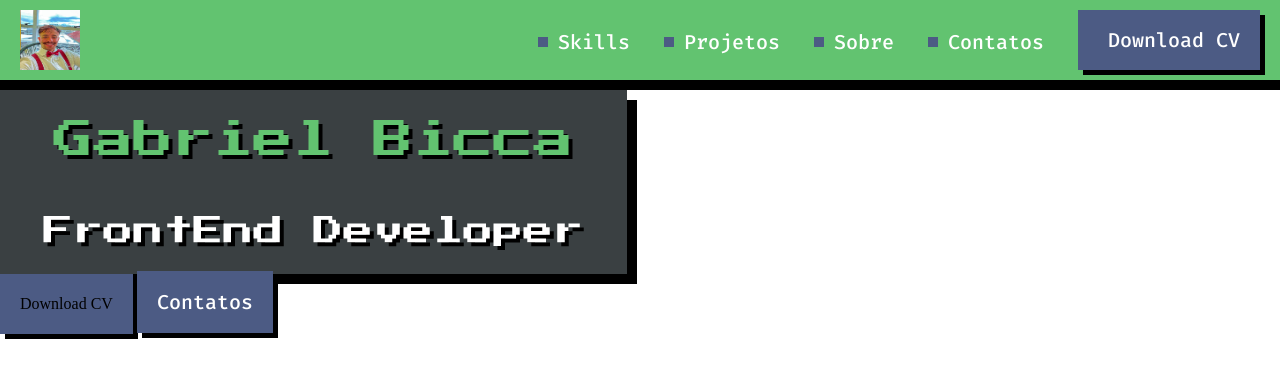
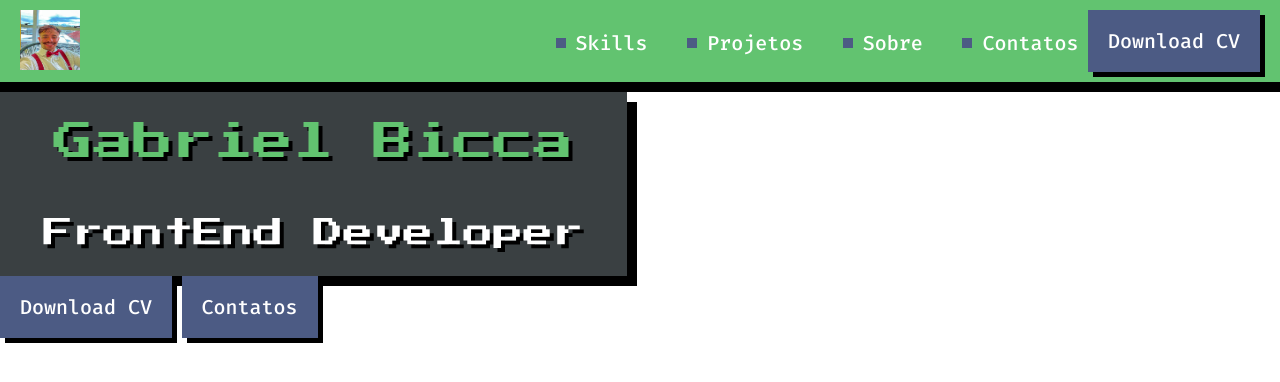
Before and after one commit to gcbicca/html_css_feliz, a plain HTML site: page index.html in a window 1280 px wide. Drawn offline with nearby package versions, Linux system fonts and the light colour scheme.

Commit message:
refactored

```diff
--- /dev/null
+++ b/css/componentes/action.css
@@ -0,0 +1,19 @@
+.action {
+    /*Usando já o display inline-flex, e orietamos os objetos centralizados */
+    display: inline-flex;
+    align-items: center;
+    color: white;
+    font-size: 20px;
+    text-decoration: none;
+    font-weight: 500;
+    line-height: normal;
+    margin-left: 30px;
+}
+.action::before{
+/* pseudo-elemento com os :: */
+content: '';
+background-color: #4C5B84;
+width: 10px;
+height: 10px;
+margin-right: 10px;
+}
--- a/css/componentes/button.css
+++ b/css/componentes/button.css
@@ -2,7 +2,7 @@
     /* No CSS se eu definir a altura e largura, não vai dar pq a tag a é setada inline
     precisa modificar para inline-block o display */
     display: inline-block;
-    padding: 0px 20px 0px 20px;
+    padding: 18px 20px 18px 20px;
     margin-bottom: 10px;
     margin-right: 0;
     /* quando tems uma linha podemos alinhar usando a altura da linha igual da caixa */
@@ -14,6 +14,12 @@
     transition para duas propriedades
     transition: transform 100ms linear, opacity 200ms ease-in-out; */
     transition: transform 100ms linear;
+    font-family: "Fira Code", monospace;
+    color: white;
+    text-decoration: none;
+    font-size: 20px;
+    font-weight: 500;
+    line-height: normal;
 }
 .button:hover {
     background-color: rgb(50, 69, 63);
--- /dev/null
+++ b/css/componentes/header.css
@@ -0,0 +1,9 @@
+.header {
+    display: flex;
+    justify-content: space-between;
+    background-color: #62C370;
+    border-bottom: 10px solid #000;
+    padding-left: 20px;
+    padding-right: 20px;
+    padding-top: 10px;
+}
--- a/css/componentes/subtitle.css
+++ b/css/componentes/subtitle.css
@@ -1,4 +1,4 @@
-h2 {
+.subtile {
     font-family: "Press Start 2P";
     text-shadow: 4px 4px 0px #000;
     color: #fff;
--- a/css/componentes/title.css
+++ b/css/componentes/title.css
@@ -1,4 +1,4 @@
-h1 {
+.title {
     font-family: "Press Start 2P";
     text-shadow: 4px 4px 0px #000;
     color: #62C370;
--- a/css/reset.css
+++ b/css/reset.css
@@ -1,3 +1,3 @@
 body {
-    margin: 0px;
+    font-family: 'Fira Code', monospace;
 }
--- a/css/style.css
+++ b/css/style.css
@@ -1,18 +1,9 @@
-header {
-    display: flex;
-    justify-content: space-between;
-    background-color: #62C370;
-    border-bottom: 10px solid #000;
-    padding-left: 20px;
-    padding-right: 20px;
-    padding-top: 10px;
-}
+
 header>img {
     width: 60px;
     height: 60px;
 }
 
-nav {
     /* Podemos alinhar o conteúdo dessa caixa que são palavras porque estamos usando
     tags a (ancor) utilizando style sheets para o texto exemplo text-align: center;
     E o que define o tamanho da caixa é o conteúdo.*/
@@ -31,48 +22,3 @@ nav {
       - width e height
       - comportamento de palavra
       -  tamanho do conteudo (QUANDO NÃO SELECIONADO O WIDTH E HEIGHT*/
-
-      text-align: right;
-}
-header>nav>a {
-    /*Usando já o display inline-flex, e orietamos os objetos centralizados */
-    display: inline-flex;
-    align-items: center;
-    font-family: "Fira Code", monospace;
-    color: white;
-    text-decoration: none;
-    font-size: 20px;
-    font-weight: 500;
-    line-height: normal;
-    margin-left: 30px;
-}
-
-header>nav>a::before {
-    /* pseudo-elemento com os :: */
-    content: '';
-    background-color: #4C5B84;
-    width: 10px;
-    height: 10px;
-    margin-right: 10px;
-}
-
-.button_banner {
-    padding: 18px 20px 18px 20px;
-    background-color: #4C5B84;
-    box-shadow: 5px 5px 0px 0px #000;
-    font-family: Fira Code;
-    color: #fff;
-    font-size: 20px;
-    font-style: normal;
-    font-weight: 500;
-    line-height: normal;
-    transition: transform 100ms linear
-}
-
-.button_banner:hover {
-    background-color: rgb(50, 69, 63);
-    /* transform é uma animação que faz o elementro crescer
-    Outras propriedades mostradas:
-    opacity: 0.5;*/
-    transform: scale(1.08);
-}
--- a/index.html
+++ b/index.html
@@ -12,32 +12,35 @@
         <link rel="stylesheet" href="css/componentes/title.css">
         <link rel="stylesheet" href="css/componentes/subtitle.css">
         <link rel="stylesheet" href="css/componentes/box.css">
+        <link rel="stylesheet" href="css/componentes/action.css">
+        <link rel="stylesheet" href="css/componentes/header.css">
+        <link rel="stylesheet" href="css/reset.css">
         <link rel="stylesheet" href="css/style.css">
 
     </head>
     <body>
-        <header>
+        <header class="header">
             <img src="assets/imgs/i_prisma.jpg" alt="my image">
 
             <nav> <!-- isso é um comentário, e nav é de navegation e a de ancor
                 ctrl + d para selecionar as tags e modificá-las ao mesmo tempo
                 crtl + f2 para selecionar todas as outras tags ao mesmo tempo
                 Precisa usar as DIVS para o SEO (Search engine optimization)-->
-                <a href="" lang="en">Skills</a>
-                <a href="">Projetos</a>
-                <a href="">Sobre</a>
-                <a href="">Contatos</a>
+                <a class="action" href="" lang="en">Skills</a>
+                <a class="action" href="">Projetos</a>
+                <a class="action" href="">Sobre</a>
+                <a class="action" href="">Contatos</a>
                 <a class="button" lang="en">Download CV</a>
                 <!-- Emmet é o gerador de código inteligente, pode-se usar nav>a*5
                 a[lang=en]{Skills} em ordem atributos e conteúdo representados por [] e {}-->
             </nav>
         </header>
             <div class="box">
-                <h1>Gabriel Bicca</h1>
-                <h2>FrontEnd Developer</h2>
+                <h1 class="title">Gabriel Bicca</h1>
+                <h2 class="subtile">FrontEnd Developer</h2>
 
             </div>
             <a class="button" lang="en">Download CV</a>
-            <a class="button_banner">Contatos</a>
+            <a class="button">Contatos</a>
     </body>
 </html>
```
